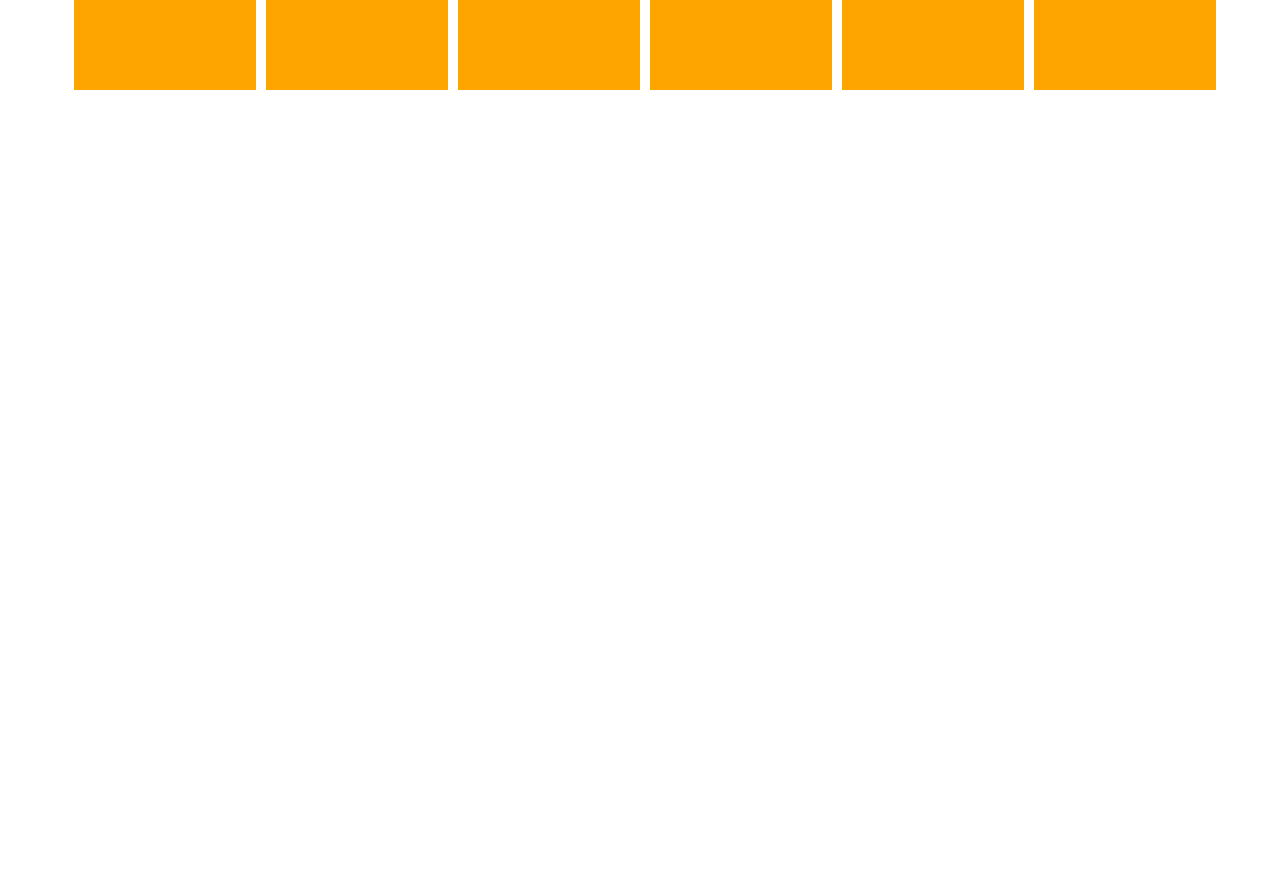
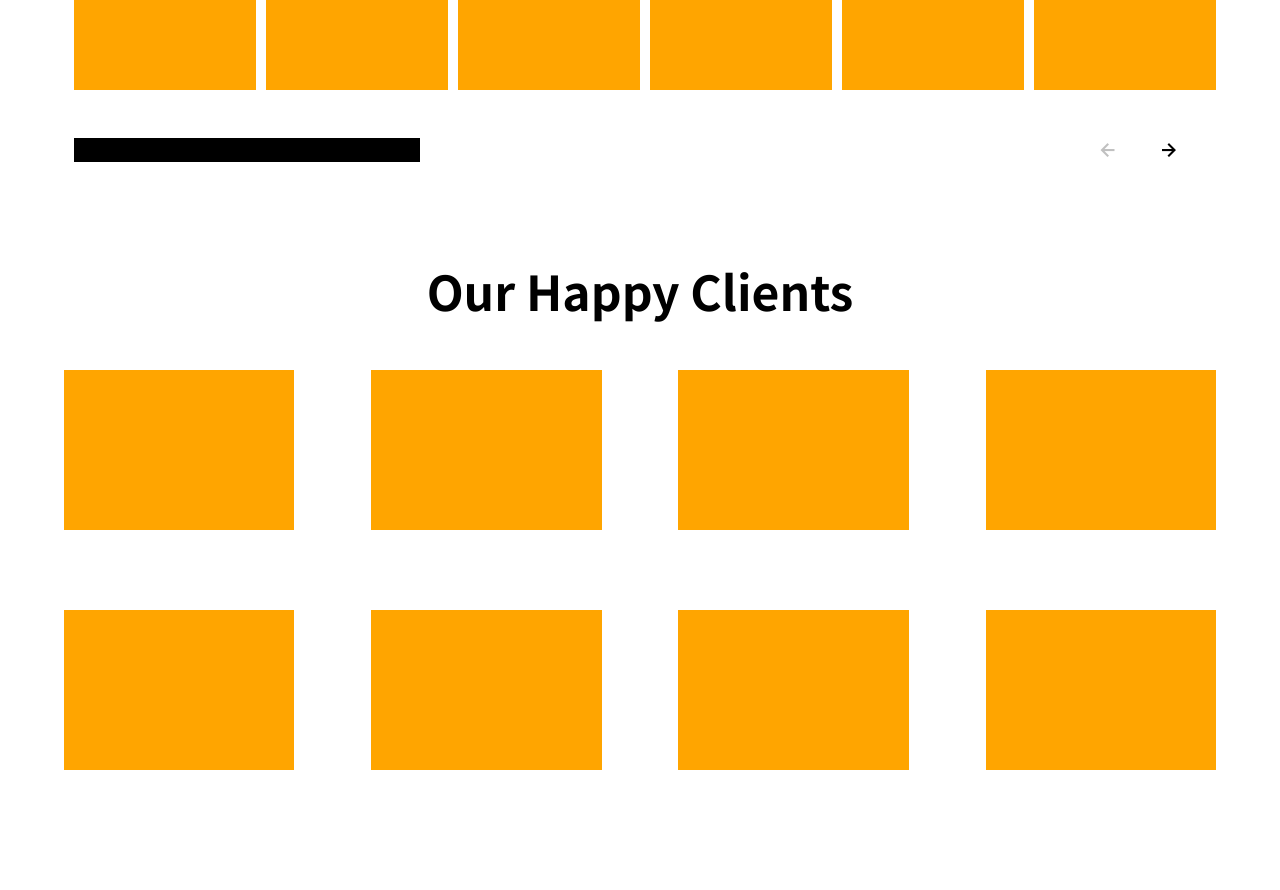
Before and after one commit to Osama92/Instagram_Stories1, a plain HTML site: page index.html in a window 1280 px wide. Shown: the part 2180-3070 px from the top of the page. Before the commit the page ends 2430 px from the top, so only its background shows below. Drawn offline with nearby package versions, Linux system fonts and the light colour scheme.

Commit message:
working on CLient section

```diff
--- a/index.html
+++ b/index.html
@@ -138,6 +138,33 @@
           <div class="ptwg"></div>
           <div class="ptwg"></div>
         </div>
+        <div class="ptw_btn">
+          <div class="ptwg_indicator"></div>
+          <div class="gallery_btn">
+            <div class="buttons">
+              <i class="bx bx-left-arrow-alt" style="color: silver"></i>
+              <i class="bx bx-right-arrow-alt" style="color: black"></i>
+            </div>
+          </div>
+        </div>
+      </div>
+      <!-- CUSTOMER_SECTION -->
+      <div class="customer_section">
+        <div class="ptw_text">
+          <h2>Our Happy Clients</h2>
+        </div>
+        <div class="client1">
+          <div class="clients"></div>
+          <div class="clients"></div>
+          <div class="clients"></div>
+          <div class="clients"></div>
+        </div>
+        <div class="client2">
+          <div class="clients"></div>
+          <div class="clients"></div>
+          <div class="clients"></div>
+          <div class="clients"></div>
+        </div>
       </div>
     </div>
   </body>
--- a/style.css
+++ b/style.css
@@ -344,6 +344,51 @@ span {
   background: orange;
   margin-left: 10px;
 }
+.ptw_btn {
+  width: 90%;
+  height: 5vh;
+  display: flex;
+  flex-direction: row;
+  align-items: center;
+  justify-content: space-between;
+}
+.ptwg_indicator {
+  width: 30%;
+  height: 3vh;
+  background: black;
+  margin-left: 10px;
+}
+.customer_section {
+  width: 100%;
+  height: 80vh;
+  position: absolute;
+  top: 300vh;
+  display: flex;
+  flex-direction: column;
+  align-items: center;
+  margin-top: 30px;
+}
+.client1 {
+  width: 90%;
+  height: 30vh;
+  display: flex;
+  flex-direction: row;
+  align-items: center;
+  justify-content: space-between;
+}
+.client2  {
+  width: 90%;
+  height: 30vh;
+  display: flex;
+  flex-direction: row;
+  align-items: center;
+  justify-content: space-between;
+}
+.clients {
+  width: 20%;
+  height: 20vh;
+  background: orange;
+}
 
 @media all and (min-width: 320px) and (max-width: 768px) {
   .dog_holder {
```
